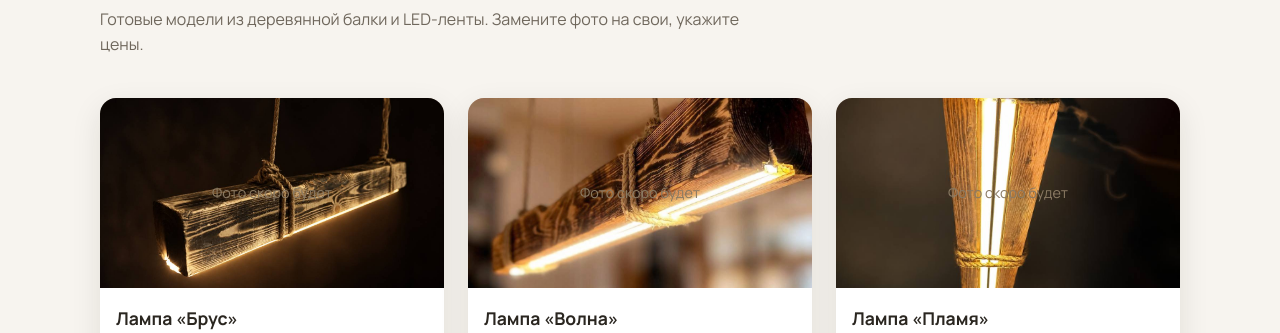
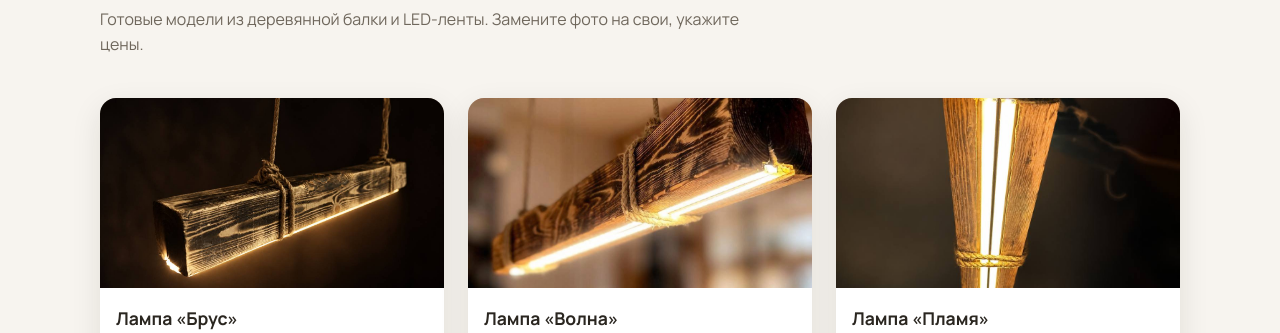
Before and after one commit to Garret-teni/svetlampa, a plain HTML site: page index.html in a window 1280 px wide. Shown: the part 828-1161 px from the top of the page. Drawn offline with Linux system fonts and the light colour scheme.

Commit message:
Fix: скрыть текст-заглушку при наличии img

```diff
--- a/styles.css
+++ b/styles.css
@@ -76,6 +76,7 @@ a { color: inherit; text-decoration: none; }
 .card__media { height: 190px; background: linear-gradient(135deg, #e7ddcd, #d9c6aa); display: flex; align-items: center; justify-content: center; color: #8a7a63; font-size: .9rem; position: relative; }
 .card__media::after { content: var(--ph, 'Фото скоро будет'); position: absolute; }
 .card__media img { width: 100%; height: 100%; object-fit: cover; position: absolute; inset: 0; }
+.card__media:has(img)::after { display: none; }
 .card__title { padding: 16px 16px 4px; font-size: 1.1rem; }
 .card__desc { padding: 0 16px; color: var(--muted); font-size: .92rem; flex: 1; }
 .card__foot { display: flex; align-items: center; justify-content: space-between; padding: 14px 16px 18px; }
```
